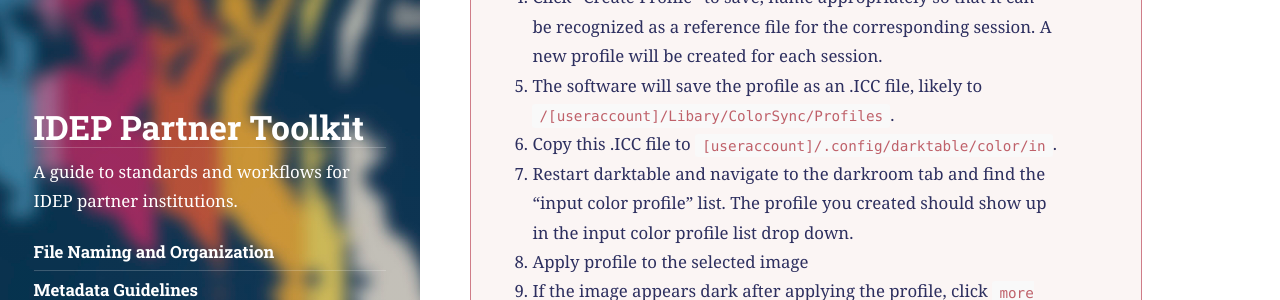
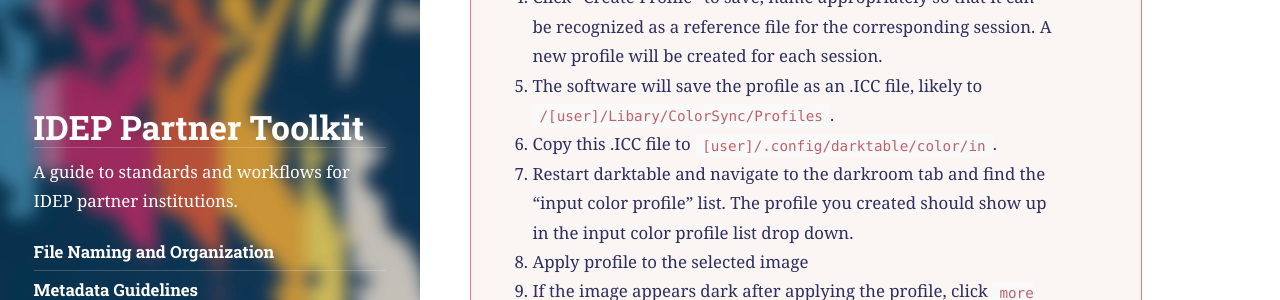
Before and after one commit to UCLALibrary/ideptoolkit, a Jekyll site: the page built from digprint.md, in a window 1280 px wide and 900 px high, scrolled down 19022 px. Shown: the part 152-452 px from the top of the window. Built offline with Jekyll 4.4.1, drawn with Linux system fonts in a browser that asks for light colours; nearby versions of some CDN libraries.

Commit message:
update profile file paths

```diff
--- a/digprint.md
+++ b/digprint.md
@@ -332,8 +332,8 @@ Note: Read Me documentation that comes with software provides step by step instr
   2. Open the ColorChecker Passport software, navigate to the ICC-TIFF panel, and drag-and-drop the TIFF image
   3. The software should automatically find the color swatches
   4. Click "Create Profile" to save, name appropriately so that it can be recognized as a reference file for the corresponding session. A new profile will be created for each session.
-  5. The software will save the profile as an .ICC file, likely to `/[useraccount]/Libary/ColorSync/Profiles`.
-  6. Copy this .ICC file to `[useraccount]/.config/darktable/color/in`.
+  5. The software will save the profile as an .ICC file, likely to `/[user]/Libary/ColorSync/Profiles`.
+  6. Copy this .ICC file to `[user]/.config/darktable/color/in`.
   7. Restart darktable and navigate to the darkroom tab and find the "input color profile" list. The profile you created should show up in the input color profile list drop down.
   8. Apply profile to the selected image
   9. If the image appears dark after applying the profile, click `more modules > unbreak user input profile`.
```
